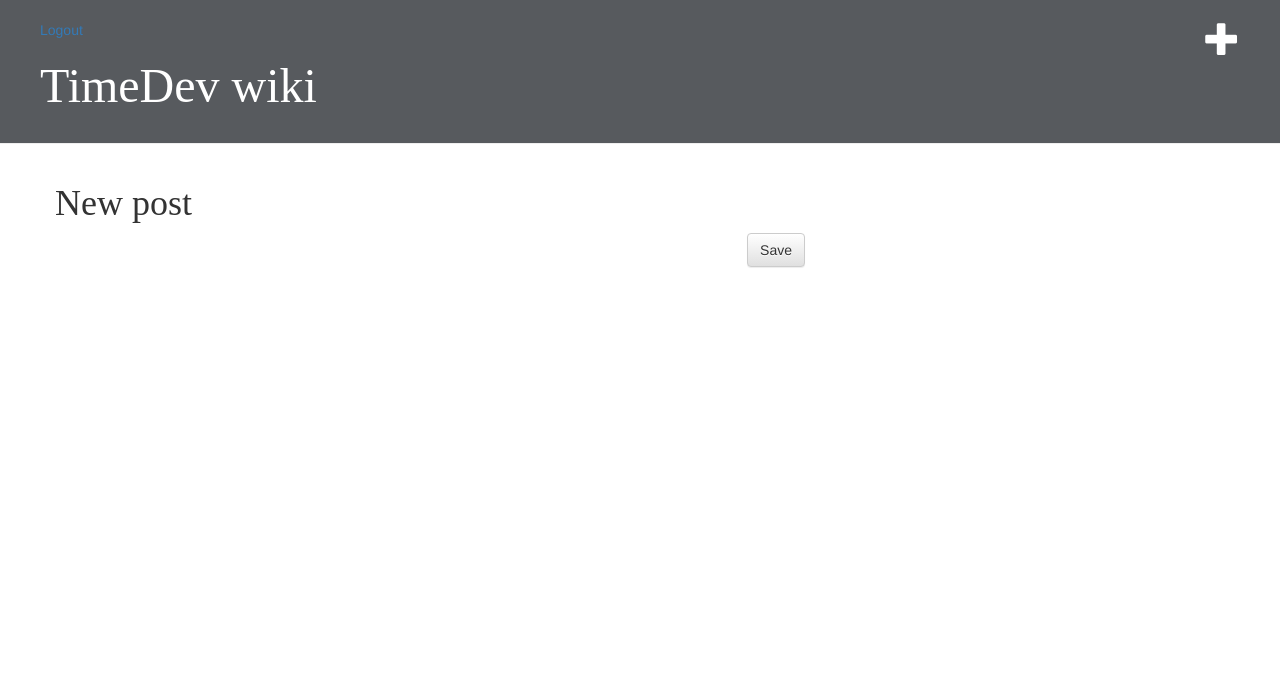
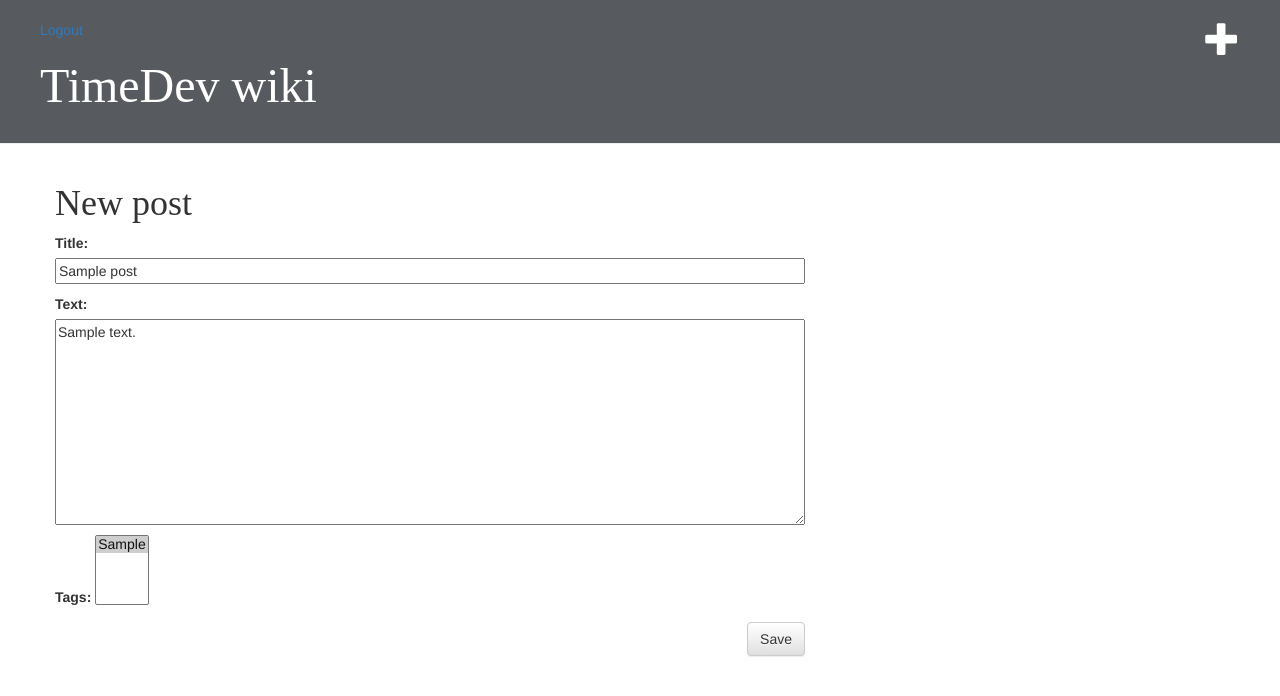
Before and after one commit to philsupertramp/wiki, a Django app: page /post/1/edit/ in a window 1280 px wide. Shown: the top 696 px of the page. Run offline with Django 3.2, Linux system fonts and the light colour scheme; a user stored in the database is signed in; tables that the repository leaves empty hold one stand-in row (values such as "Sample post"); some libraries are stand-ins or nearby versions.

Commit message:
made some major changes in css and html, modified the post model and included delete function

```diff
--- a/elements/forms.py
+++ b/elements/forms.py
@@ -4,10 +4,6 @@ from django_summernote.widgets import SummernoteWidget, SummernoteInplaceWidget
 
 class PostForm(forms.ModelForm):
 
-	class Meta:
-		model = Post
-		fields = ('title', 'text','tags',)
-		widgets = {
-			'text': SummernoteInplaceWidget(),
-			'tag': SummernoteWidget(),
-		}
+    class Meta:
+        model = Post
+        fields = ('title', 'text','tags',)
--- a/elements/models.py
+++ b/elements/models.py
@@ -1,26 +1,29 @@
 from django.db import models
-from django_summernote.widgets import SummernoteWidget, SummernoteInplaceWidget
 from django.utils import timezone
 # Create your models here.
 
 
 class Tag(models.Model):
-	tag = models.CharField(blank=True, max_length=255)
+    tag = models.CharField(blank=True, max_length=255)
 
-	def __str__(self):
-		return self.tag
+    def __str__(self):
+        return self.tag
 
 class Post(models.Model):
-	author = models.ForeignKey('auth.User')
-	title = models.CharField(max_length=255)
-	text = models.TextField()
-	created_date = models.DateTimeField(default=timezone.now)
-	published_date = models.DateTimeField(blank=True, null=True)
-	tags = models.ManyToManyField(Tag)
+    author = models.ForeignKey('auth.User')
+    title = models.CharField(max_length=255)
+    text = models.TextField()
+    created_date = models.DateTimeField(default=timezone.now)
+    published_date = models.DateTimeField(blank=True, null=True)
+    tags = models.ManyToManyField(Tag)
 
-	def publish(self):
-		self.published_date=timezone.now()
-		self.save()
+    def publish(self):
+        self.published_date=timezone.now()
+        self.save()
 
-	def __str__(self):
-		return self.title
+
+    def delete(self,*args, **kwargs):
+        super(Post, self).delete(*args, **kwargs)
+
+    def __str__(self):
+        return self.title
--- a/elements/static/css/wiki.css
+++ b/elements/static/css/wiki.css
@@ -44,3 +44,16 @@ h1, h2, h3, h4 {
 .post h1 a, .post h1 a:visited {
     color: #000000;
 }
+
+.verticalLine {
+        border-left: thick solid #ff0000;
+}
+.horizontalBorder {
+    display: block;
+    margin-top: 0.5em;
+    margin-bottom: 0.5em;
+    margin-left: auto;
+    margin-right: auto;
+    border-style: inset;
+    border-width: 1px;
+}
--- a/elements/templates/elements/post_edit.html
+++ b/elements/templates/elements/post_edit.html
@@ -2,10 +2,9 @@
 
 {% block content %}
     <h1>New post</h1>
-    <form method="POST" action="{% url 'post_new' |
-form.PostForm.Post.pk%}
-class="post-form">{% csrf_token %}
-        {{ form.PostForm.Post.pk  }}
+    <form method="POST" class="post-form">{% csrf_token %}
+        {{ form.as_p  }}
         <button type="submit" class="save btn btn-default">Save</button>
     </form>
+
 {% endblock %}
--- a/elements/templates/elements/post_list.html
+++ b/elements/templates/elements/post_list.html
@@ -5,6 +5,7 @@
 <div class="row">
 <div class="col-md-8">
     {% for post in posts %}
+
         <div class="post">
             <div class="date">
                <p>published: {{ post.published_date }}</p>
@@ -12,6 +13,11 @@
             <h1><a href="{% url 'post_detail' pk=post.pk %}">{{post.title}}</a></h1>
             <p>{{ post.text|linebreaksbr }}</p>
         </div>
+        <div class="delete">
+            <a class="btn" href="/post/{{ post.pk}}/delete">Delete</a>
+        </div>
+        <div class="horizontalBorder">
+        </div>
     {% endfor %}
 </div>
 </div>
--- a/elements/templates/wiki/base.html
+++ b/elements/templates/wiki/base.html
@@ -19,7 +19,7 @@
       {%if user.is_authenticated %}
 	<a href="{% url 'post_new' %}" class="top-menu"><span class="glyphicon glyphicon-plus"></span></a>
       {%endif%}
-        <h1><a href="/">TimeDev wiki</a></h1>
+        <h1><a href="/post">TimeDev wiki</a></h1>
     </div>
     <div class="content container">
         <div class="row">
--- a/elements/urls.py
+++ b/elements/urls.py
@@ -3,11 +3,12 @@ from django.contrib.auth import views as auth_views
 from . import views
 
 urlpatterns = [
-	url(r'^$', views.home, name='home'),
-	url(r'^post/$', views.post_list, name='post_list'),
-	url(r'^post/(?P<pk>\d+)/$', views.post_detail, name='post_detail'),
-	url(r'^post/new/$', views.post_new, name='post_new'),
-	url(r'^post/(?P<pk>\d+)/edit/$', views.post_edit, name='post_edit'),
-	url(r'^login/$', auth_views.login),
-	url(r'^logout/$', views.logout_view),
+    url(r'^$', views.home, name='home'),
+    url(r'^post/$', views.post_list, name='post_list'),
+    url(r'^post/(?P<pk>\d+)/$', views.post_detail, name='post_detail'),
+    url(r'^post/new/$', views.post_new, name='post_new'),
+    url(r'^post/(?P<pk>\d+)/edit/$', views.post_edit, name='post_edit'),
+    url(r'^post/(?P<pk>\d+)/delete/$', views.post_delete, name='post_delete'),
+    url(r'^login/$', auth_views.login),
+    url(r'^logout/$', views.logout_view),
 ]
--- a/elements/views.py
+++ b/elements/views.py
@@ -8,16 +8,16 @@ from .forms import PostForm
 # Create your views here.
 
 def home(request):
-	return render(request, 'wiki/home.html', {})
+    return render(request, 'wiki/home.html', {})
 
 def post_list(request):
-	posts = Post.objects.filter(published_date__lte=timezone.now()).order_by('published_date')
-	return render(request, 'elements/post_list.html', {'posts': posts})
+    posts = Post.objects.filter(published_date__lte=timezone.now()).order_by('published_date')
+    return render(request, 'elements/post_list.html', {'posts': posts})
 
 
 def post_detail(request, pk):
-	post = get_object_or_404(Post, pk=pk)
-	return render(request, 'elements/post_detail.html', {'post':post})
+    post = get_object_or_404(Post, pk=pk)
+    return render(request, 'elements/post_detail.html', {'post':post})
 
 
 @login_required(login_url='/login/')
@@ -29,11 +29,10 @@ def post_new(request):
             post.author = request.user
             post.published_date = timezone.now()
             post.save()
-            return render('post_detail', pk=post.pk)
+            return redirect('post_detail', pk=post.pk)
     else:
         form = PostForm()
-    return render(request, 'elements/post_edit.html',
-{'form':form})
+    return render(request, 'elements/post_edit.html', {'form':form})
 
 
 @login_required(login_url='/login/')
@@ -51,11 +50,21 @@ def post_edit(request, pk):
         form = PostForm(instance=post)
     return render(request, 'elements/post_edit.html', {'form': form})
 
+def post_delete(request, pk):
+    post = get_object_or_404(Post, pk=pk)
+    if request.method == "GET":
+        post.delete()
+        return redirect("post_list")
+    else:
+        form = PostForm()
+    context ={'form': form, 'delete': False}
+    return render(request, 'post/post_edit.html', context)
+
 
 def logout_view(request):
-	logout(request)
-	return render(request, 'wiki/home.html', {})
+    logout(request)
+    return render(request, 'wiki/home.html', {})
 
 def login_view(request):
-	form = AuthenticationForm(instance=post)
-	return render(request, 'registration/login.html', {'form': form})
+    form = AuthenticationForm(instance=post)
+    return render(request, 'registration/login.html', {'form': form})
```
